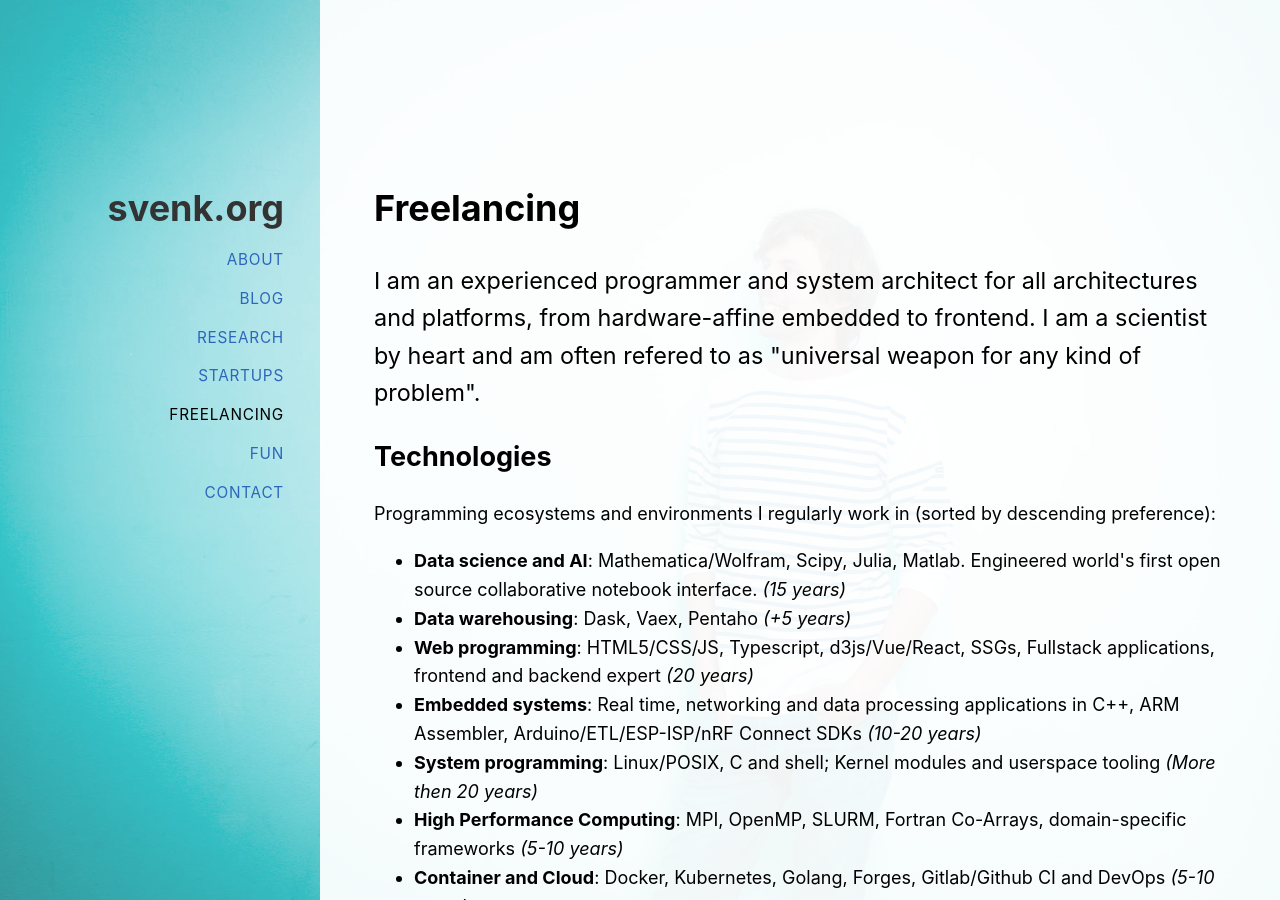
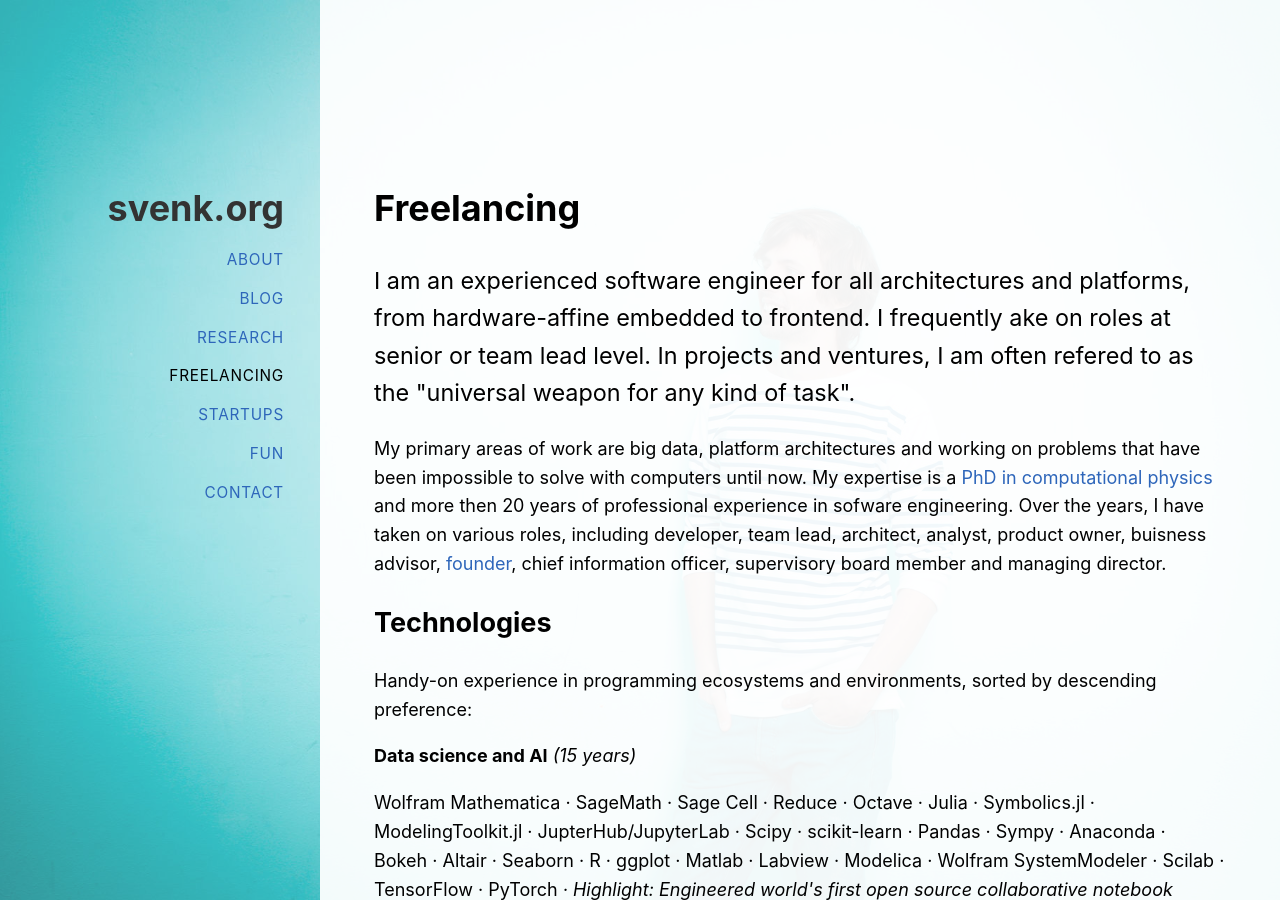
Before and after one commit to svenk/www-svenk.org, a Jekyll site: the page built from freelancing.html, in a window 1280 px wide and 900 px high. Built offline with Jekyll 4.4.1, drawn with Linux system fonts in a browser that asks for light colours; nearby versions of some CDN libraries; some of the changed text lies outside the part shown.

Commit message:
Improved freelancing text

```diff
--- a/_data/nav.yml
+++ b/_data/nav.yml
@@ -5,12 +5,12 @@ main:
     url: /blog/
   - title: Research
     url: /research/
+  - title: Freelancing
+    url: /freelancing/
   - title: Startups
     url: /companies/
 #  - title: Media
 #    url: /social/
-  - title: Freelancing
-    url: /freelancing/
   - title: Fun
     url: /misc/
   - title: Contact
--- a/feelancing.html
+++ /dev/null
@@ -1,65 +0,0 @@
----
-title: Freelancing
-permalink: /freelancing/
-layout: default
-
-technologies:
-- title: Data science and AI
-  technologies: Mathematica/Wolfram, Scipy, Julia, Matlab. Engineered
-    world's first open source collaborative notebook interface.
-  experience: 15 years
-- title: Data warehousing
-  technologies: Dask, Vaex, Pentaho
-  experience: +5 years
-- title: Web programming
-  technologies: HTML5/CSS/JS, Typescript, d3js/Vue/React, SSGs, Fullstack
-    applications, frontend and backend expert
-  experience: 20 years
-- title: Embedded systems
-  technologies: Real time, networking and data processing applications in
-    C++, ARM Assembler, Arduino/ETL/ESP-ISP/nRF Connect SDKs
-  experience: 10-20 years
-- title: System programming
-  technologies: Linux/POSIX, C and shell; Kernel modules and userspace tooling
-  experience: More then 20 years
-- title: High Performance Computing
-  technologies: MPI, OpenMP, SLURM, Fortran Co-Arrays, domain-specific frameworks
-  experience: 5-10 years
-- title: Container and Cloud
-  technologies: Docker, Kubernetes, Golang, Forges, Gitlab/Github CI and DevOps
-  experience: 5-10 years
----
-  <h1>Freelancing</h1>
-
-  <p class="lead">
-    I am an experienced programmer and system architect for all architectures
-    and platforms, from hardware-affine embedded to frontend. I am a
-    scientist by heart and am often refered
-    to as "universal weapon for any kind of problem".
-  </p>
-
-  <h2>Technologies</h2>
-  <p>Programming ecosystems and environments I regularly work in (sorted by
-     descending preference):
-  <ul>
-  {% for tech in page.technologies %}
-    <li><strong>{{ tech.title }}</strong>: {{ tech.technologies }}
-        <em>({{ tech.experience }})</em>
-  {% endfor %}
-  </ul>
-
-  <h2>Roles and clients</h2>
-  <p>I regularly work in the following roles:
-     Lead development / Team lead,
-     Software architect and developer,
-     frontend developer,
-     data engineer and data analyst.
-
-  <p>
-    I successfully leads heterogenous teams of hardware and software
-    engineers since many years. I also has half a decade of experience in company
-    building and management. My clients range from financial auditing over tech
-    companies to research institutes.
-    My Freelancing CV contains a listing of selected projects in various domains
-    and is available on request.
-  </p>
--- /dev/null
+++ b/freelancing.html
@@ -0,0 +1,158 @@
+---
+title: Freelancing
+permalink: /freelancing/
+layout: default
+
+technologies:
+- title: Data science and AI
+  technologies: [
+    Wolfram Mathematica, SageMath, Sage Cell, Reduce, Octave,
+    Julia, Symbolics.jl, ModelingToolkit.jl,
+    JupterHub/JupyterLab, Scipy, scikit-learn, Pandas, Sympy, Anaconda, Bokeh, Altair, Seaborn,
+    R, ggplot,
+    Matlab, Labview,
+    Modelica, Wolfram SystemModeler, Scilab,
+    TensorFlow, PyTorch,
+  ]
+  highlight: Engineered world's first open source collaborative notebook interface
+    with the SageMath Notebook in 2012.
+  experience: 15 years
+- title: Web Programming
+  technologies: [ HTML5, XML, XSLT, SVG, CSS/SCSS, PHP, Perl/CGI.pm/mod_perl,
+    Python, Twisted, Tornado, Django, Flask, Sanic,
+    JS/Typescript, Web Assembly, Websocketing, Web periphery, Figma,
+    d3js, Three.js,
+    Vue, Svelte, Sveltekit, React, node.js, deno,
+    Bundlers and Compilers,
+    LAMP, Apache, nginx,
+    SSGs
+    ]
+  highlight: Fullstack frontend and backend before Web 2.0 times
+  experience: +20 years
+- title: Embedded Systems
+  technologies: [ "Real time, networking and data processing applications in
+    C++", ARM Assembler, Arduino/ETL/ESP-ISP/nRF Connect SDKs ]
+  experience: 10-20 years
+- title: System Programming and Desktop
+  technologies: [ Linux/POSIX, DOS, C/C++, libc, Shell Scripting,
+    Qt, GTK+, wxWidgets, X11/Xlib, SDL, Java AWT/Swing, DBus/COBRA/gRPC,
+    Message Brokers, RabbitMQ, Kafka, MQTT, Cap'n Proto
+  ]
+  highlight: Developed linux kernel modules and userspace tooling
+  experience: +20 years
+- title: High Performance Computing
+  technologies: [ MPI, OpenMP, OpenCL, SLURM, PBS, Fortran Co-Arrays, domain-specific frameworks,
+    Remote GPUs, VTK, PyVista, Blender/bpy,
+    HDF5,
+    Ceph, BeeGFS, HPSS, RHEL, Cray ]
+  highlight: Developed Exascale codes running on 300,000 processor cores
+  experience: 5-10 years
+- title: Data Bases and Data Warehousing
+  technologies: [ Dask, Vaex, Apache Arrow, Apache Spark, Apache Airflow,
+    Pentaho, PowerShell,
+    Neo4j, Redis, MongoDB, HBase, InfluxDB, RDF stores,
+    Gephi, Grafana ]
+  experience: +5 years
+- title: DocOps and TeamOps
+  technologies:  [ MediaWiki, DokuWiki, Outline, Trac, Redmine, OTRS, Zammad,
+    Sphinx, MkDocs, Docsify, Latex,
+    Forges,
+    Gitlab, Github, Gitea, Gogs, SourceHut, Forgejo, Codeberg, Launchpad, Savannah,
+    Atlassian ]
+  highlight: MediaWiki extension and skin developer. Uses Latex in production.
+  experience: 10 years
+- title: Container and Cloud
+  technologies: [ Docker, Docker Copose,
+    Kubernetes, Observation,
+    Jaeger, OpenStack,
+    Vercel, Hetzner/OVH, Golang ]
+  experience: 5-10 years
+---
+  <h1>Freelancing</h1>
+
+  <p class="lead">
+    I am an experienced software engineer for all architectures
+    and platforms, from hardware-affine embedded to frontend.
+    I frequently ake on roles at senior or team lead level.
+    In projects and ventures,
+    I am often refered to as the "universal weapon for any kind of task".
+  </p>
+
+  <p>My primary areas of work are big data, platform architectures and working
+  on problems that have been impossible to solve with computers until now. My
+  expertise is a <a href="/research">PhD in computational physics</a> and more then
+  20 years of professional experience in sofware engineering.
+
+  Over the years, I have taken on various roles, including
+     developer,
+     team lead,
+     architect,
+     analyst,
+     product owner,
+     buisness advisor,
+     <a href="/companies">founder</a>,
+     chief information officer,
+     supervisory board member and
+     managing director.
+
+
+  <h2>Technologies</h2>
+  <p>Handy-on experience in programming ecosystems and environments, sorted by
+     descending preference:
+
+  {% for tech in page.technologies %}
+  <p><strong>{{ tech.title }}</strong> <em>({{ tech.experience }})</em>
+  <p>{% for keyword in tech.technologies %}{{ keyword }}{% if forloop.last == false %}&nbsp;‧ {% endif %}{%endfor%}
+  {% if tech.highlight %}
+  <em> ‧ Highlight: {{ tech.highlight }}</em>
+  {% endif %}
+  {% endfor %}
+
+  <h2>A few Principles</h2>
+
+  <ul>
+    <li>I always aim to speak the language of my audience. This principle shapes everything
+        I create — from presentations and documentation to code.
+
+    <li>I view tooling as a social contract. While tools like Kubernetes, NPM, or Golang
+        may not be perfect on their own, their widespread adoption fosters shared context.
+        Effective collaboration often depends on speaking a common technical language.
+
+    <li>I'm a strong advocate for Open Source, including in industrial contexts. My daily
+        tools are primarily open source: LibreOffice, LaTeX, and Linux desktops, among
+        others. I choose them for their portability, accessibility, and scriptability —
+        all of which contribute to efficiency. Still, I'm pragmatic and use closed-source
+        tools when they make sense.
+
+    <li>I value transparency and documentation. My written materials are thorough and
+        complement — rather than duplicate — the available machine-readable formats.
+
+    <li>I don't adopt trends blindly. For instance, my git commits <a
+        href="https://www.conventionalcommits.org">are not always machine-readable</a>,
+        but they leave a meaningful trail for human readers. Similarly, I believe <a
+        href="https://semver.org/">Semantic Versioning</a> often introduces unnecessary
+        complexity by embedding meaning into version numbers.
+
+    <li>The less code, the better. The fewer dependencies, the better. For technical
+        audiences, software can be elegant and expressive. For industry, it often serves
+        as a necessary layer for formalizing collaboration.
+
+    <li>AI has its place in enhancing my effectiveness without compromising data
+        security. I clearly declare when I use it — and yes, even this list was improved
+        with the help of ChatGPT and similar tools through prompts like "improve the
+        formulation"
+  </ul>
+
+  <h2>Roles and clients</h2>
+
+  <p>
+    I successfully leads heterogenous teams of hardware and software
+    engineers since many years. I also has half a decade of experience in company
+    building and management. My clients range from financial auditing over tech
+    companies to research institutes.
+
+  <p>
+    I frequently organize my work via the <a href="https://denktmit.de/team/dr-sven-koeppel/">DenktMit eG</a>
+    but I am also available as self-employed independent freelancer.
+    My <em>Freelancing CV</em> contains a listing of selected projects in various domains
+    and is available on request.
```
